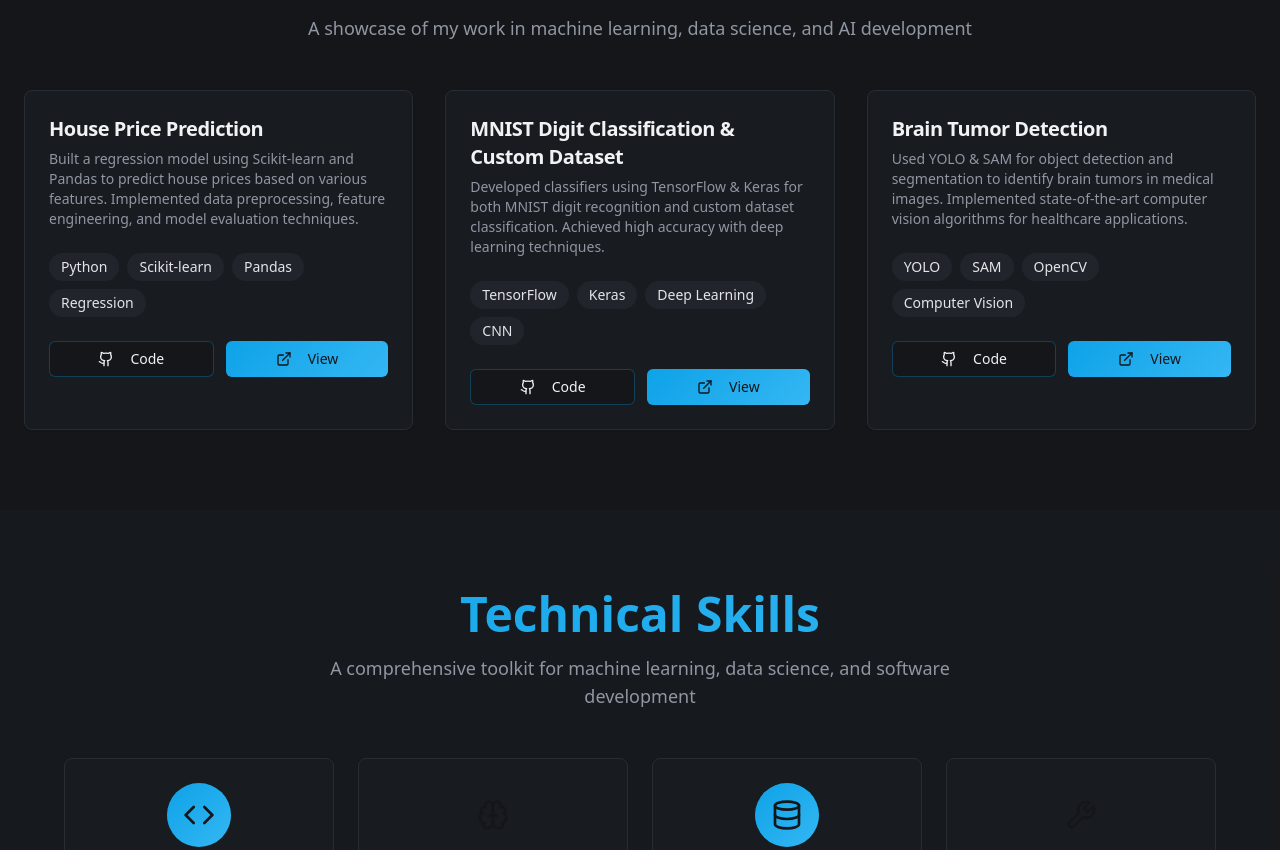
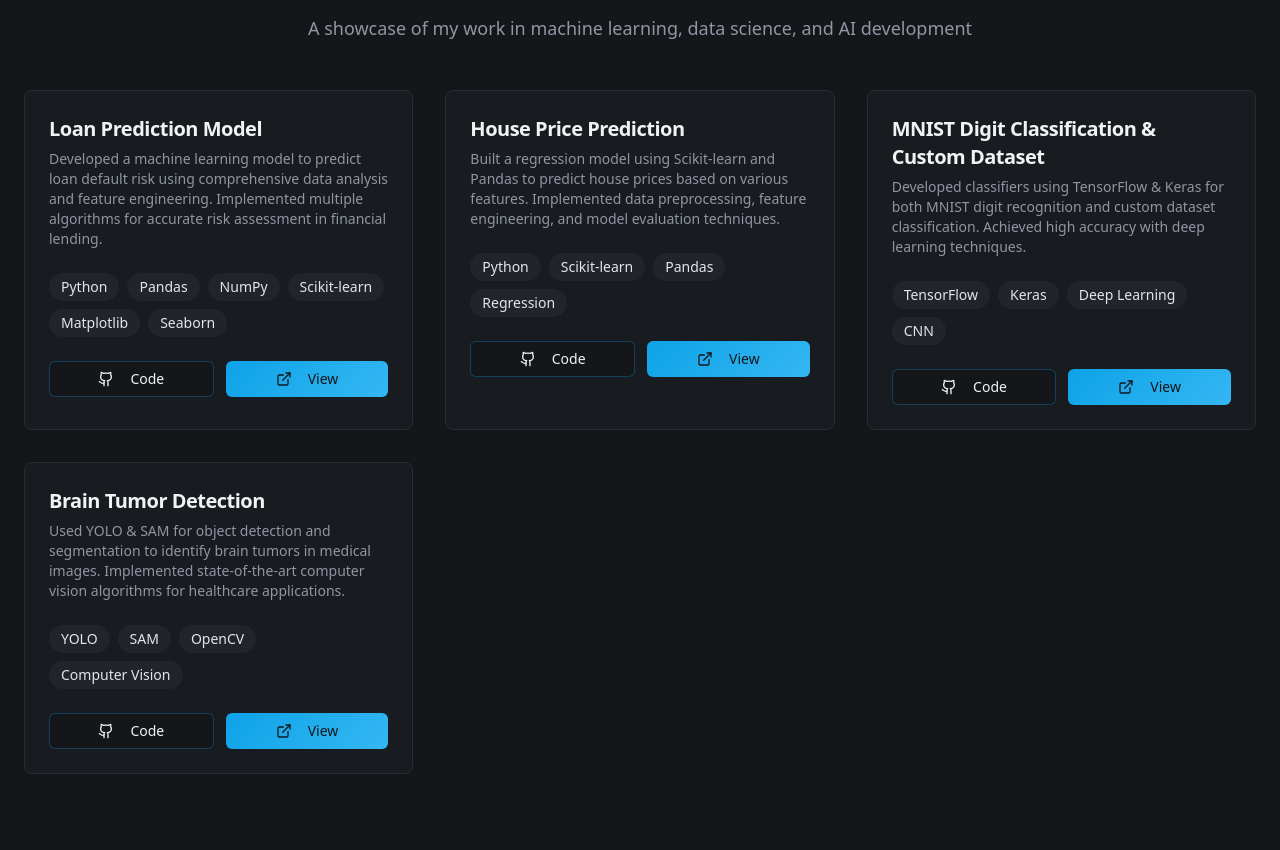
Before and after one commit to hammadfarooq-ai/hammad-farooq-portfolio, a React (Vite) app: page / in a window 1280 px wide. Shown: the part 958-1808 px from the top of the page. Built offline with nearby package versions, Linux system fonts and the light colour scheme.

Commit message:
Add Loan Prediction project
Add the "Loan Prediction Model" project to the projects section with its GitHub link and a brief description of its purpose and required libraries.

```diff
--- a/src/components/Projects.tsx
+++ b/src/components/Projects.tsx
@@ -3,6 +3,13 @@ import { Button } from "@/components/ui/button";
 import { ExternalLink, Github } from "lucide-react";
 
 const projects = [
+  {
+    title: "Loan Prediction Model",
+    description: "Developed a machine learning model to predict loan default risk using comprehensive data analysis and feature engineering. Implemented multiple algorithms for accurate risk assessment in financial lending.",
+    tech: ["Python", "Pandas", "NumPy", "Scikit-learn", "Matplotlib", "Seaborn"],
+    githubUrl: "https://github.com/hammadfarooq-ai/loan_default_prediction",
+    demoUrl: "#"
+  },
   {
     title: "House Price Prediction",
     description: "Built a regression model using Scikit-learn and Pandas to predict house prices based on various features. Implemented data preprocessing, feature engineering, and model evaluation techniques.",
```
